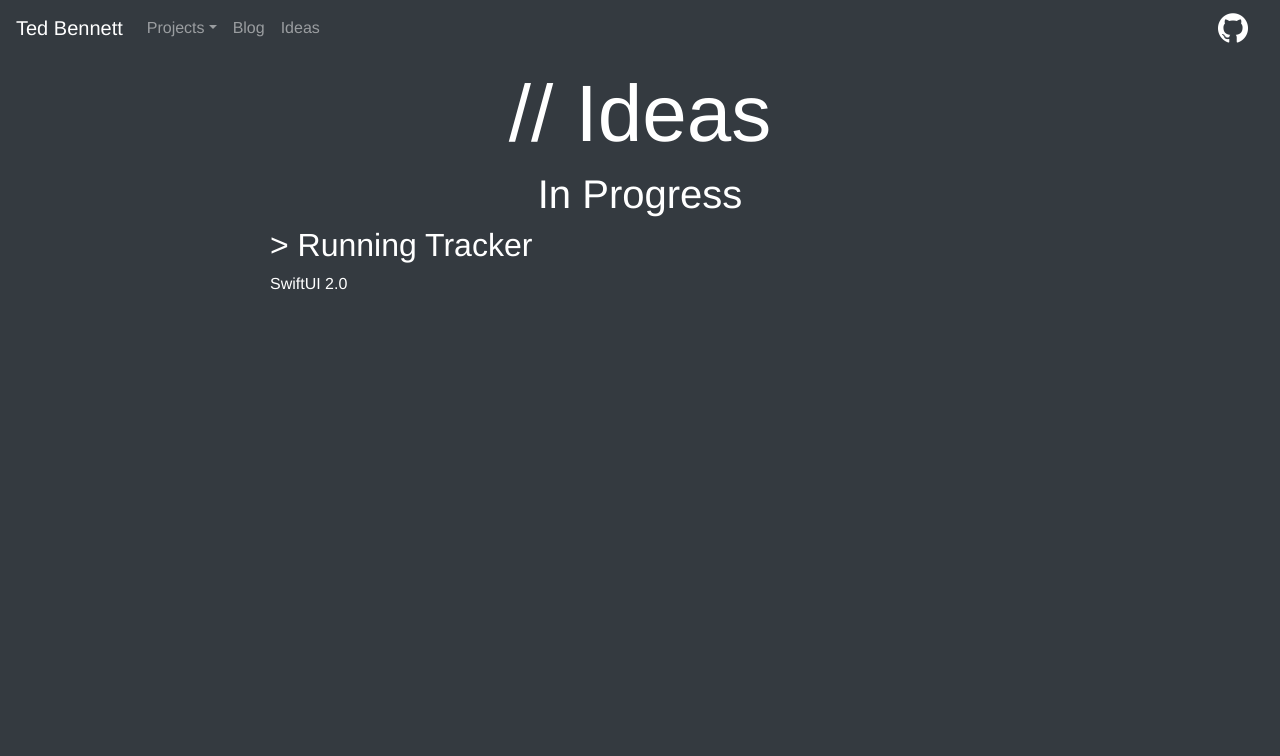
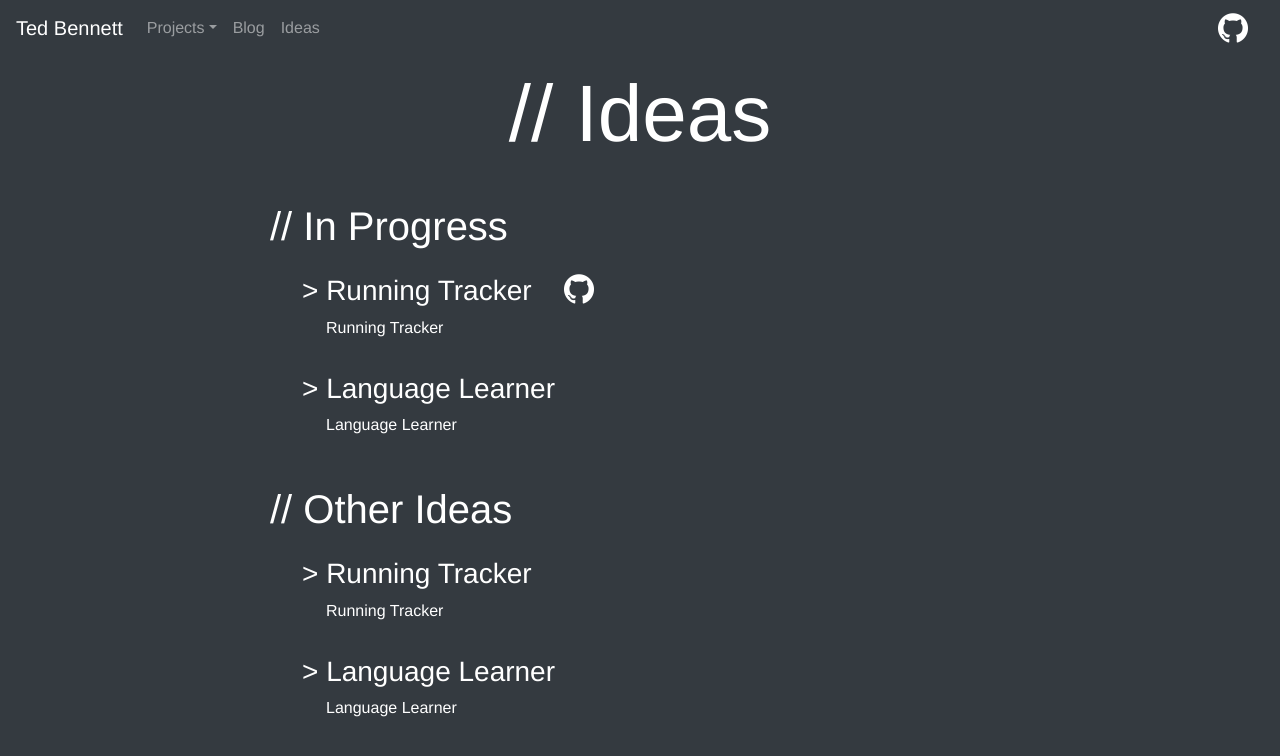
Before and after one commit to tedbennett/tedbennett.github.io, a React (Create React App) app: page /ideas in a window 1280 px wide. Shown: the top 756 px of the page. Built offline with nearby package versions, Linux system fonts and the light colour scheme.

Commit message:
Fix linter, rework page layout, idea css

```diff
--- /dev/null
+++ b/src/Ideas/Ideas.css
@@ -0,0 +1,20 @@
+.idea-header {
+    margin-top: 2rem;
+}
+
+.idea {
+    margin-left: 2rem;
+    margin-top: 1rem;
+}
+
+.idea-title {
+    margin-right: 2rem;
+}
+
+.idea-body {
+    margin-left: 1.5rem;
+}
+
+.logo {
+    margin-left: 1.5rem;
+}
--- a/src/Ideas/Ideas.tsx
+++ b/src/Ideas/Ideas.tsx
@@ -1,32 +1,104 @@
+/* eslint-disable react/no-array-index-key */
+/* eslint-disable react/jsx-curly-brace-presence */
 import React from 'react';
 import Container from 'react-bootstrap/Container';
 import Row from 'react-bootstrap/Row';
 import Col from 'react-bootstrap/Col';
+import './Ideas.css';
+import logo from '../img/github-logo.png';
 
+type Idea = {
+    title: string;
+    desc: string;
+    githubUrl: string;
+};
+
+type IdeaProps = {
+    ideas: Idea[];
+};
+
+const inProgressIdeas: Idea[] = [
+  {
+    title: 'Running Tracker',
+    desc: `I want to make a exercise tracker for running, with emphasis on the user's goals.
+        The app would ask how often and how far the user would like to run, and then give reminders
+        to help them real their goal. Their progress would be tracked and statistics would be available
+        on their pace etc.
+        I plan to make this with SwiftUI 2.0 with the Map View.`,
+    githubUrl: 'https://github.com/tedbennett/music-converter',
+  },
+  {
+    title: 'Language Learner',
+    desc: 'An App to learn languages',
+    githubUrl: '',
+  },
+];
+
+const nonProgressIdeas: Idea[] = [
+  {
+    title: 'Running Tracker',
+    desc: 'An App to track running',
+    githubUrl: '',
+  },
+  {
+    title: 'Language Learner',
+    desc: 'An App to learn languages',
+    githubUrl: '',
+  },
+];
 
 const Ideas: React.FC = () => (
-    <Container >
+  <Container>
     <Row className="justify-content-md-center">
       <Col lg={2} />
-            <Col lg={8} >
+      <Col lg={8}>
         <div className="padded">
-                    <Row className="justify-content-md-center ">
-                        <h1 className="title">{'// Ideas'}</h1>
-                    </Row>
-                    <Row className="justify-content-md-center ">
-                        <h1>{'In Progress'}</h1>
-                    </Row>
-                    <Row >
-                        <h2>{'> Running Tracker'}</h2>
+          <Row className="justify-content-center">
+            <h1 className="title text-center">{'// Ideas'}</h1>
           </Row>
           <Row>
-                        <p>SwiftUI 2.0 </p>
+            <h1 className="idea-header">{'// In Progress'}</h1>
           </Row>
+          {inProgressIdeas.map((idea, index) => (
+            <IdeaItem title={idea.title} desc={idea.title} githubUrl={idea.githubUrl} key={index} />
+          ))}
+          <Row>
+            <h1 className="idea-header">{'// Other Ideas'}</h1>
+          </Row>
+          {nonProgressIdeas.map((idea, index) => (
+            <IdeaItem title={idea.title} desc={idea.title} githubUrl={idea.githubUrl} key={index} />
+          ))}
+
         </div>
       </Col>
       <Col lg={2} />
     </Row>
-    </Container >
+  </Container>
+);
+
+const IdeaItem = ({ title, desc, githubUrl }: Idea) => (
+  <div className="idea">
+    <Row>
+      <h3 className="idea-title">{`> ${title}`}</h3>
+      {(githubUrl !== '')
+        ? (
+          <a href={githubUrl}>
+            <img
+              src={logo}
+              width="30"
+              height="30"
+              className=" d-inline-block align-top "
+              alt="GitHub logo"
+            />
+          </a>
+        ) : null}
+    </Row>
+    <Row>
+      <p className="idea-body">
+        {desc}
+      </p>
+    </Row>
+  </div>
 );
 
 export default Ideas;
--- a/src/Page/Page.tsx
+++ b/src/Page/Page.tsx
@@ -23,54 +23,85 @@ type PageProps = {
   readmeUrl: string;
 };
 
+type PageState = {
+  markdown: string;
+}
+
 type LinkProps = {
   appStoreUrl: string,
   githubUrl: string;
 };
 
-class Page extends React.Component<PageProps> {
+type MarkdownProps = {
+  markdown: string;
+};
 
-  state = { markdown: "" };
-
-
+class Page extends React.Component<PageProps, PageState> {
+  constructor(props: PageProps) {
+    super(props);
+    this.state = { markdown: '' };
+  }
 
   componentDidMount() {
-    console.log('fetching');
-    fetch(this.props.readmeUrl)
-      .then(response => {
-        return response.text();
-      })
-      .then(text => {
+    const { readmeUrl } = this.props;
+    fetch(readmeUrl)
+      .then((response) => response.text())
+      .then((text) => {
         this.setState({
-          markdown: text
+          markdown: text,
         });
       });
   }
 
-  render = () => (
-    <Container >
-      <Row className="justify-content-md-center">
-        <Col lg={2} />
-        <Col lg={8} >
+  render = () => {
+    const {
+      title,
+      blurb,
+      platform,
+      githubUrl,
+      appStoreUrl,
+      imageUrls,
+    } = this.props;
+    const {
+      markdown,
+    } = this.state;
+
+    return (
+      <Container fluid>
+        <Row xs={1} lg={2}>
+          <Col>
             <div className="padded">
-            <Row >
-              <a className="title text-light padded" href={this.props.githubUrl}>
-                {`// ${this.props.title}`}
+              <Row>
+                <a className="title text-light padded" href={githubUrl}>
+                  {`// ${title}`}
                 </a>
               </Row>
-            <Row >
+              <Row>
                 <p className="blurb text-light padded">
-                {'> ' + this.props.blurb}
+                  {`> ${blurb}`}
                 </p>
               </Row>
-            <Row >
+              <Row>
                 <p className="blurb text-light padded">
-                {'> ' + this.props.platform}
+                  {`> ${platform}`}
                 </p>
               </Row>
-            <Row className="justify-content-center" xs={1} md={2}>
-              {this.props.imageUrls.map((value, index) => (
-                <Col key={index} >
+              <Row>
+                <ReadMeAccordion markdown={markdown} />
+              </Row>
+              <Row className="justify-content-center">
+                <ExternalLinks
+                  githubUrl={githubUrl}
+                  appStoreUrl={appStoreUrl}
+                />
+              </Row>
+            </div>
+          </Col>
+          <Col>
+            <Row xs={1} sm={2}>
+              {imageUrls.map((value, index) => (
+                // eslint-disable-next-line react/no-array-index-key
+                <Col key={index}>
                   <Image
                     src={value}
                     rounded
@@ -80,7 +111,22 @@ class Page extends React.Component<PageProps> {
                 </Col>
               ))}
             </Row>
-            <Row >
+          </Col>
+        </Row>
+        <Row>
+          <div className="padded">
+            <h1 className=" text-light padded">
+              {/* eslint-disable react/jsx-curly-brace-presence */}
+              {'// Blog'}
+            </h1>
+          </div>
+        </Row>
+      </Container>
+    );
+  };
+}
+
+const ReadMeAccordion: React.FC<MarkdownProps> = ({ markdown }: MarkdownProps) => (
   <Container fluid className="padded">
     <Accordion className="bg-dark" defaultActiveKey="1">
       <Card className="bg-dark text-light">
@@ -89,24 +135,26 @@ class Page extends React.Component<PageProps> {
         </Accordion.Toggle>
         <Accordion.Collapse eventKey="0">
           <Card.Body className="bg-dark">
-                        <ReactMarkdown className="text-light" source={this.state.markdown} />
+            <ReactMarkdown className="text-light" source={markdown} />
           </Card.Body>
         </Accordion.Collapse>
       </Card>
     </Accordion>
   </Container>
-            </Row>
-            <Row className="justify-content-center">
+);
+
+const ExternalLinks: React.FC<LinkProps> = ({ appStoreUrl, githubUrl }: LinkProps) => (
   <div>
-                {(this.props.appStoreUrl !== "") ?
-                  <a href={this.props.appStoreUrl} >
+    {(appStoreUrl !== '')
+      ? (
+        <a href={appStoreUrl}>
           <Image
             className="logo"
             src={appStoreLogo}
           />
-                  </a> : null
-                }
-                <a href={this.props.githubUrl}>
+        </a>
+      ) : null}
+    <a href={githubUrl}>
       <Image
         className="logo"
         src={githubLogo}
@@ -115,13 +163,6 @@ class Page extends React.Component<PageProps> {
       />
     </a>
   </div>
-            </Row>
-          </div>
-        </Col>
-        <Col lg={2} />
-      </Row>
-    </Container >
 );
-}
 
 export default Page;
```
Lines whose indentation alone changed are shown as unchanged.
